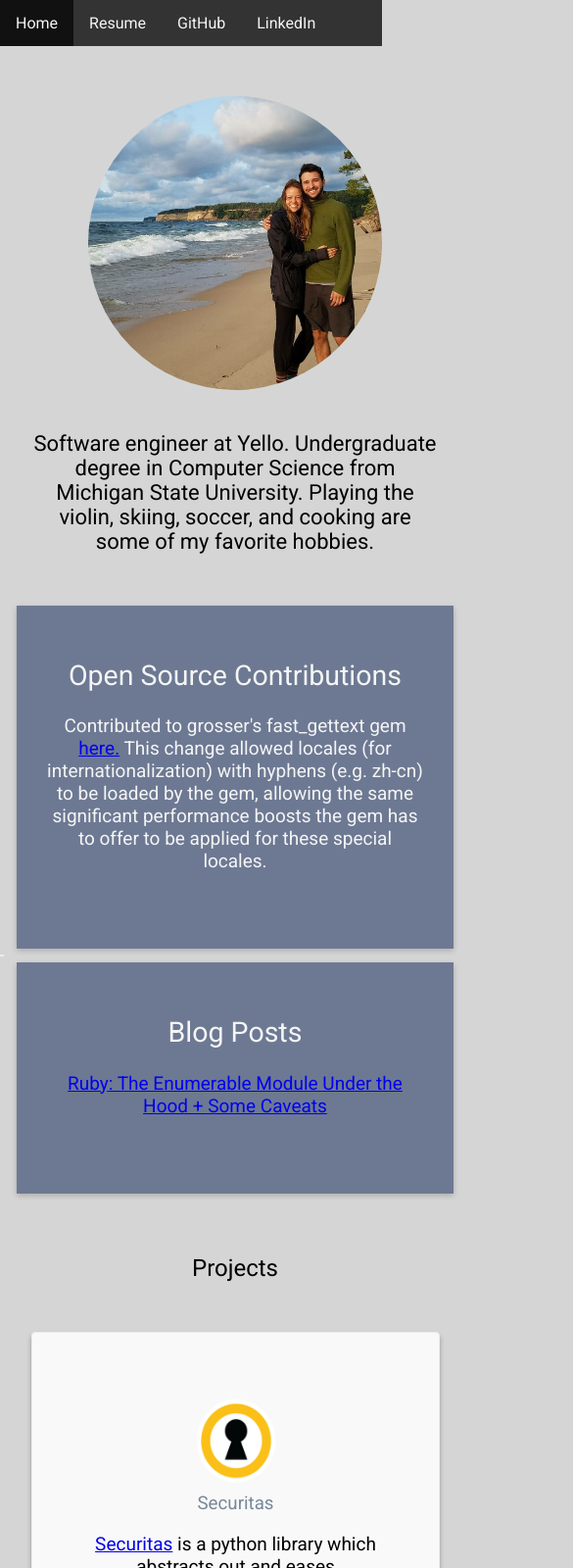
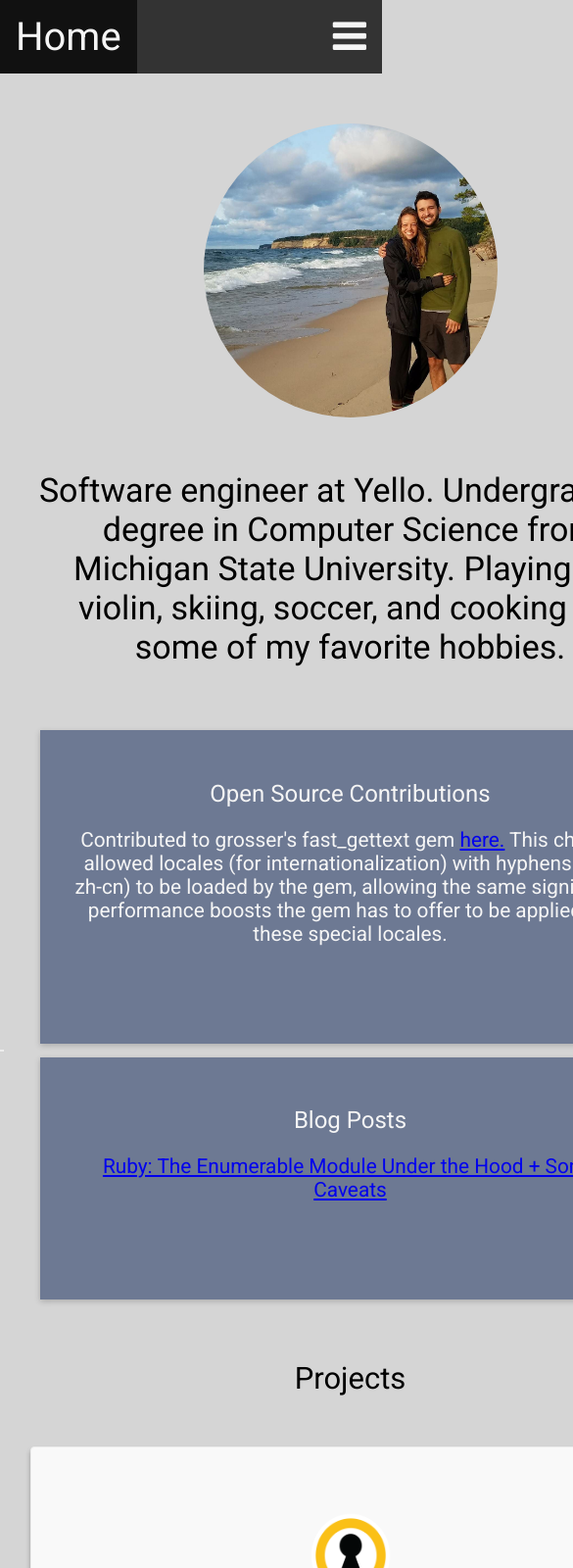
Before and after one commit to morcoteg/mywebsite, a plain HTML site: page index.html in a window 390 px wide. Shown: the top 1600 px of the page at 98% size, 585 px wide, since content can reach past the window. Drawn offline with Linux system fonts and the light colour scheme.

Commit message:
mobile responsive nav

```diff
--- /dev/null
+++ b/home.js
@@ -0,0 +1,9 @@
+/* Toggle between adding and removing the "responsive" class to topnav when the user clicks on the icon */
+function myFunction() {
+  var x = document.getElementById("myTopnav");
+  if (x.className === "topnav") {
+    x.className += " responsive";
+  } else {
+    x.className = "topnav";
+  }
+}
--- a/index.html
+++ b/index.html
@@ -4,13 +4,16 @@
     <title>Gabriel Morcote</title>
     <link rel="stylesheet" href="styles.css">
     <link href="https://fonts.googleapis.com/css?family=Roboto" rel="stylesheet">
+    <link rel="stylesheet" href="https://cdnjs.cloudflare.com/ajax/libs/font-awesome/4.7.0/css/font-awesome.min.css">
+    <script src="home.js"></script>
   </head>
   <body>
-    <ul>
+    <ul class="topnav" id="myTopnav">
       <li class="active"><a href="index.html">Home</a></li>
-      <li><a href="resume_gabo.pdf" target="_blank">Resume</a></li>
-      <li><a href="https://github.com/morcoteg" target="_blank">GitHub</a></li>
-      <li><a href="https://www.linkedin.com/in/gabriel-morcote-90727a98/" target="_blank">LinkedIn</a></li>
+      <li class="resume"><a href="resume_gabo.pdf" target="_blank">Resume</a></li>
+      <li class="github"><a href="https://github.com/morcoteg" target="_blank">GitHub</a></li>
+      <li class="linkedin"><a href="https://www.linkedin.com/in/gabriel-morcote-90727a98/" target="_blank">LinkedIn</a></li>
+      <li class="icon"><a href="javascript:void(0);" class="icon" onclick="myFunction()"><i class="fa fa-bars"></i></a></li>
       <li class="full_name"><a>Gabriel Morcote</a></li>
     </ul>
     <div class="container">
--- a/styles.css
+++ b/styles.css
@@ -173,10 +173,9 @@ li a:hover {
   .tile {
     margin-left: auto;
     margin-right: auto;
+    height: 294px;
   }
-}
 
-@media only screen and (max-width: 626px) {
   .full_name {
     display: none;
   }
@@ -187,7 +186,7 @@ li a:hover {
 
   .profile_description {
     width: 19em;
-    font-size: 22px;
+    font-size: 23px;
   }
 
   .short_section {
@@ -195,6 +194,91 @@ li a:hover {
     margin-left: auto;
     margin-right: auto;
     font-size: 19px;
+  }
+
+  .short_sections {
+    display: flex;
+    flex-direction: column;
+    flex-wrap: nowrap;
+    justify-content: space-evenly;
+  }
+}
+
+.topnav li.icon {
+  display: none;
+}
+
+@media only screen and (min-width: 300px) and (max-width: 982px) {
+  div p {
+    font-size: 1.3em;
+    text-align: center;
+    font-family: 'Roboto', sans-serif;
+  }
+
+  .topnav li.resume {display: none;}
+  .topnav li.github {display: none;}
+  .topnav li.linkedin {display: none;}
+  .topnav li.icon {
+    float: right;
+    display: block;
+  }
+
+  ul li {
+    font-size: 2.5em;
+  }
+
+  .topnav.responsive {position: relative;}
+  .topnav.responsive li.icon {
+    position: absolute;
+    right: 0;
+    top: 0;
+  }
+  .topnav.responsive li:not(.full_name) {
+    float: none;
+    display: block;
+    text-align: left;
+  }
+
+  .projects {
+    display: flex; /* or inline-flex */
+    flex-direction: column;
+    flex-wrap: nowrap;
+    justify-content: space-evenly;
+  }
+
+  h3 {
+    font-size: 37px;
+  }
+
+  .tile {
+    margin-left: auto;
+    margin-right: auto;
+    height: 390px;
+    width: 531px;
+  }
+
+  .full_name {
+    display: none;
+  }
+
+  .project_description {
+    font-size: 28px;
+  }
+
+  .profile_description {
+    width: 19em;
+    font-size: 34px;
+  }
+
+  .projects_header {
+    font-size: 31px;
+  }
+
+  .short_section {
+    width: 80%;
+    margin-left: auto;
+    margin-right: auto;
+    font-size: 16px;
   }
 
   .short_sections {
```
